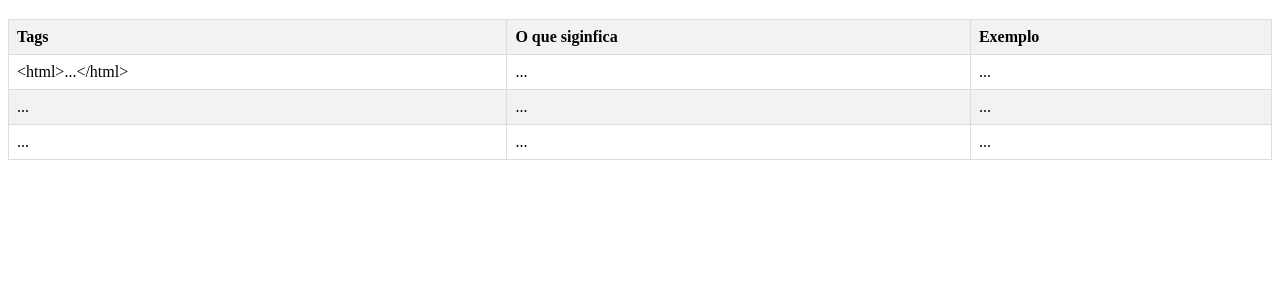
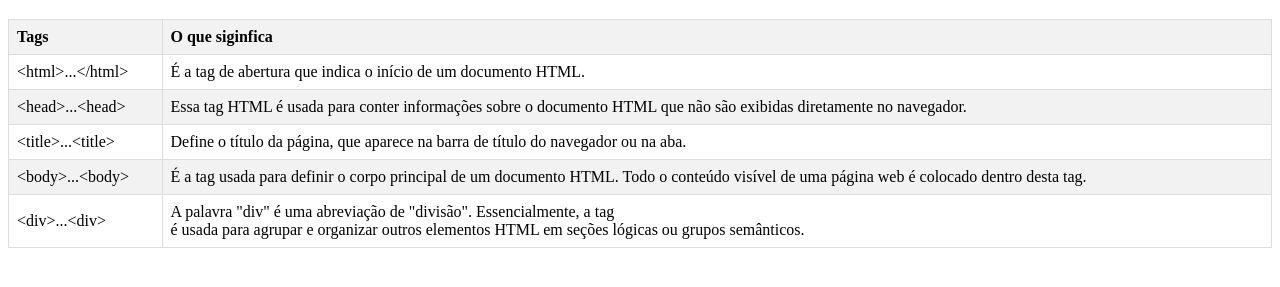
Before and after one commit to Iasmin000/IntroducaoAoHtml, a plain HTML site: page index.html in a window 1280 px wide. Shown: the part 61-348 px from the top of the page. Drawn offline with Linux system fonts and the light colour scheme.

Commit message:
primeira tabela

```diff
--- a/index.html
+++ b/index.html
@@ -7,32 +7,37 @@
     <link rel="stylesheet" href="style.css">
 </head>
 <body>
-    <h1>Tags Estruturais</h1>
+<h1>Tags Estruturais</h1>
 <table>
   <thead>
     <tr>
       <th>Tags</th>
       <th>O que siginfica</th>
-      <th>Exemplo</th>
     </tr>
   </thead>
   <tbody>
     <tr>
-      <td>&#60;html&#62;...&#60;/html&#62;</td>
-      <td>...</td>
-      <td>...</td>
+    <td>&#60;html&#62;...&#60;/html&#62;</td>
+      <td>É a tag de abertura que indica o início de um documento HTML.</td>
     </tr>
     <tr>
-      <td>...</td>
-      <td>...</td>
-      <td>...</td>
+      <td>&#60;head&#62;...&#60;head&#62;</td>
+      <td>Essa tag HTML é usada para conter informações sobre o documento HTML que não são exibidas diretamente no navegador.</td>
     </tr>
     <tr>
-      <td>...</td>
-      <td>...</td>
-      <td>...</td>
+      <td>&#60;title&#62;...&#60;title&#62;</td>
+      <td> Define o título da página, que aparece na barra de título do navegador ou na aba.</td>
+    </tr>
+    <tr>
+      <td> &#60;body&#62;...&#60;body&#62;</td>
+      <td>É a tag usada para definir o corpo principal de um documento HTML. Todo o conteúdo visível de uma página web é colocado dentro desta tag.</td>
+    </tr>
+    <tr>
+      <td> &#60;div&#62;...&#60;div&#62;</td>
+      <td>A palavra "div" é uma abreviação de "divisão". Essencialmente, a tag <div> é usada para agrupar e organizar outros elementos HTML em seções lógicas ou grupos semânticos.</td>
     </tr>
   </tbody>
 </table>
+
 </body>
 </html>
```
